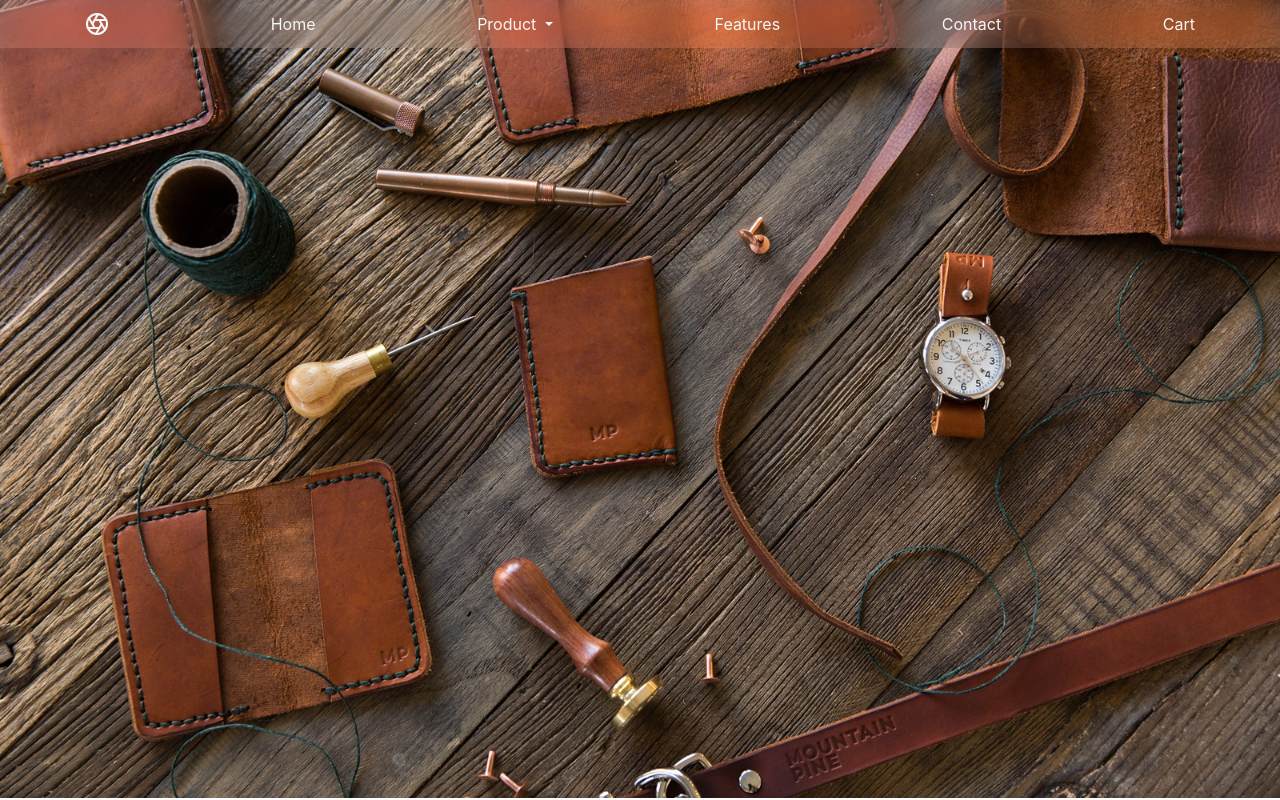
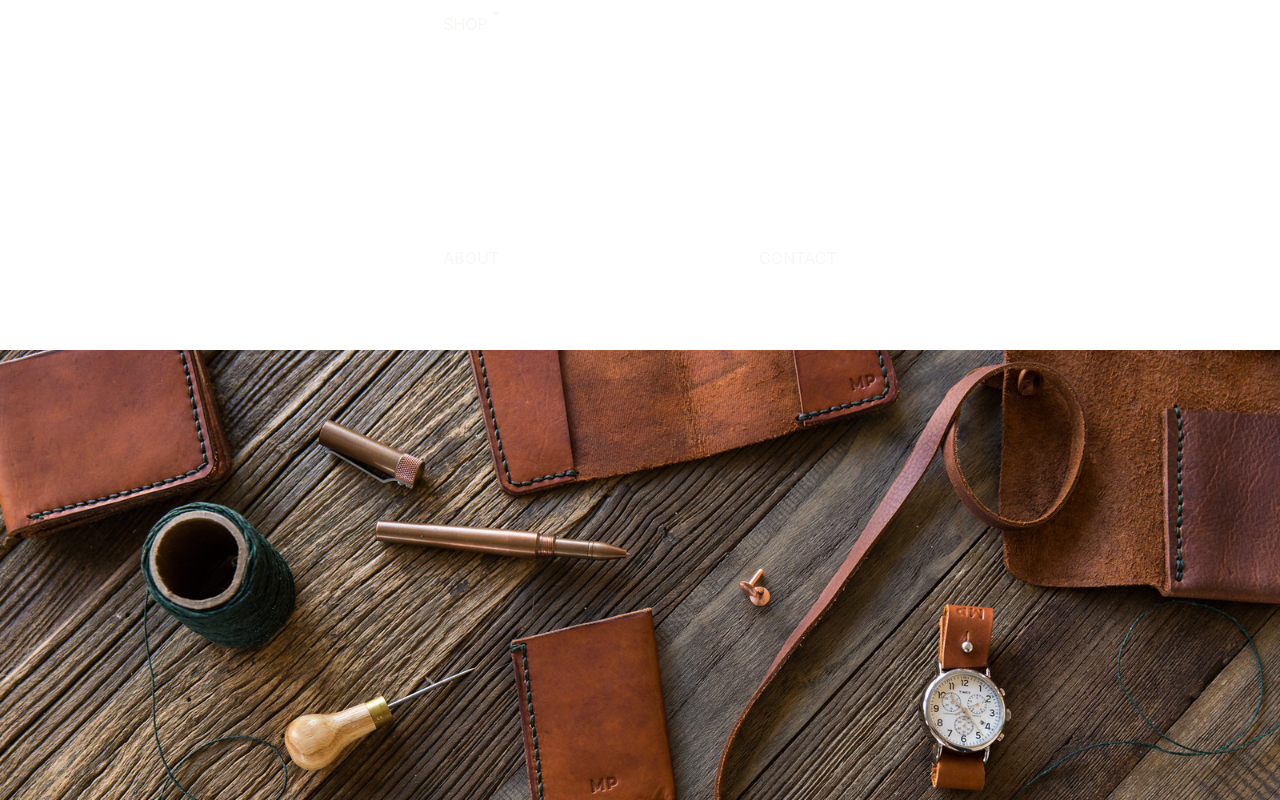
Before and after one commit to middtown/MTN-PINE_ecommerce, an Angular app in the folder front-end/: page / in a window 1280 px wide. Shown: the top 800 px of the page. Built offline with nearby package versions, Linux system fonts and the light colour scheme.

Commit message:
working on navbar

```diff
--- a/front-end/src/app/app.component.html
+++ b/front-end/src/app/app.component.html
@@ -1,46 +1,34 @@
 
 
 <nav class="site-header sticky-top py-1 navbar-trans">
-  <div class="container d-flex flex-column flex-md-row justify-content-between">
-    <a class="py-2" href="#">
-      <svg xmlns="http://www.w3.org/2000/svg" width="24" height="24" viewBox="0 0 24 24" fill="none" stroke="currentColor" stroke-width="2"
-        stroke-linecap="round" stroke-linejoin="round" class="d-block mx-auto">
-        <circle cx="12" cy="12" r="10"></circle>
-        <line x1="14.31" y1="8" x2="20.05" y2="17.94"></line>
-        <line x1="9.69" y1="8" x2="21.17" y2="8"></line>
-        <line x1="7.38" y1="12" x2="13.12" y2="2.06"></line>
-        <line x1="9.69" y1="16" x2="3.95" y2="6.06"></line>
-        <line x1="14.31" y1="16" x2="2.83" y2="16"></line>
-        <line x1="16.62" y1="12" x2="10.88" y2="21.94"></line>
-      </svg>
-    </a>
-    <a class="py-2 d-none d-md-inline-block" routerLink="/">Home</a>
-
-    <li class="dropdown py-2 d-none d-md-inline-block">
-      <a  data-toggle="dropdown" class="dropdown-toggle">Product
+  <div class="container d-flex flex-column flex-md-row justify-content-center align-items-center">
+    <li class="d-flex dropdown py-2 d-none d-md-inline-block align-items-center">
+      <a  data-toggle="dropdown" class="dropdown-toggle nav">SHOP
         <b class="caret"></b>
       </a>
       <ul class="dropdown-menu">
-        <li>
-          <a routerLink="/items">Dropdown item 1</a>
+        <li class="">
+          <a routerLink="/items">WALLETS</a>
         </li>
         <li>
-          <a href="#">Dropdown item 2</a>
+          <a href="#">BAGS</a>
         </li>
         <li>
-          <a href="#">Dropdown item 3</a>
+          <a href="#">ACCESSORIES</a>
         </li>
         <li>
           <a href="#">Dropdown item 4</a>
         </li>
       </ul>
+    <a class="d-flex py-2 d-none d-md-inline-block align-items-center nav" routerLink="/about">ABOUT</a>
+    <a class="d-flex py-2 d-none d-md-inline-block align-items-center nav" routerLink="/"><img src="/assets/mtnpine_linewhite.png" alt="logo" class='logoMain'></a>
+    <a class="d-flex py-2 d-none d-md-inline-block align-items-center nav" routerLink="/contact">CONTACT</a>
     </li>
-
-
-    <a class="py-2 d-none d-md-inline-block" routerLink="/about">Features</a>
-    <a class="py-2 d-none d-md-inline-block" routerLink="/contact">Contact</a>
+    <!-- <a class="py-2 d-none d-md-inline-block" routerLink="#">Cart</a> -->
+  </div>
+  <!-- <div class="container d-flex flex-column flex-md-row justify-content-between">
     <a class="py-2 d-none d-md-inline-block" routerLink="#">Cart</a>
-  </div>
+  </div> -->
 
 </nav>
 
--- a/front-end/src/app/app.component.scss
+++ b/front-end/src/app/app.component.scss
@@ -13,14 +13,15 @@ $offwhite: #f7f7f5;
  * Custom translucent site header
  */
 
-.site-header {
-  background-color: rgba(255, 255, 255, 0.124);
-  -webkit-backdrop-filter: saturate(180%) blur(20px);
-  backdrop-filter: saturate(180%) blur(20px);
-}
+// .site-header {
+//   background-color: rgba(255, 255, 255, 0.124);
+//   -webkit-backdrop-filter: saturate(180%) blur(20px);
+//   backdrop-filter: saturate(180%) blur(20px);
+// }
 .site-header a {
   color: $offwhite;
   transition: ease-in-out color .15s;
+  height: 200px;
 }
 .site-header a:hover {
   color: #fff;
@@ -32,11 +33,20 @@ $offwhite: #f7f7f5;
 // navbar //
 ////////////
 
-.dropdown-menu {
-  background-color: rgba(255, 255, 255, 0.124);
+// .dropdown-menu {
+//   background-color: rgba(255, 255, 255, 0.124);
+// }
+.logoMain {
+  max-height: 80px;
+}
+.nav {
+  margin: 0 10px;
 }
 
 
+/////////////
+// sidebar //
+/////////////
 
 /*
  * Extra utilities
--- a/front-end/src/app/home/home.component.scss
+++ b/front-end/src/app/home/home.component.scss
@@ -5,5 +5,5 @@
   background-position: center;
   background-repeat: no-repeat;
   background-size: cover;
-  margin-top: - 50px;
+  margin-top: - 100px;
 }
```
Also changed, not shown: front-end/src/assets/mtnpine_linewhite.png (added).
